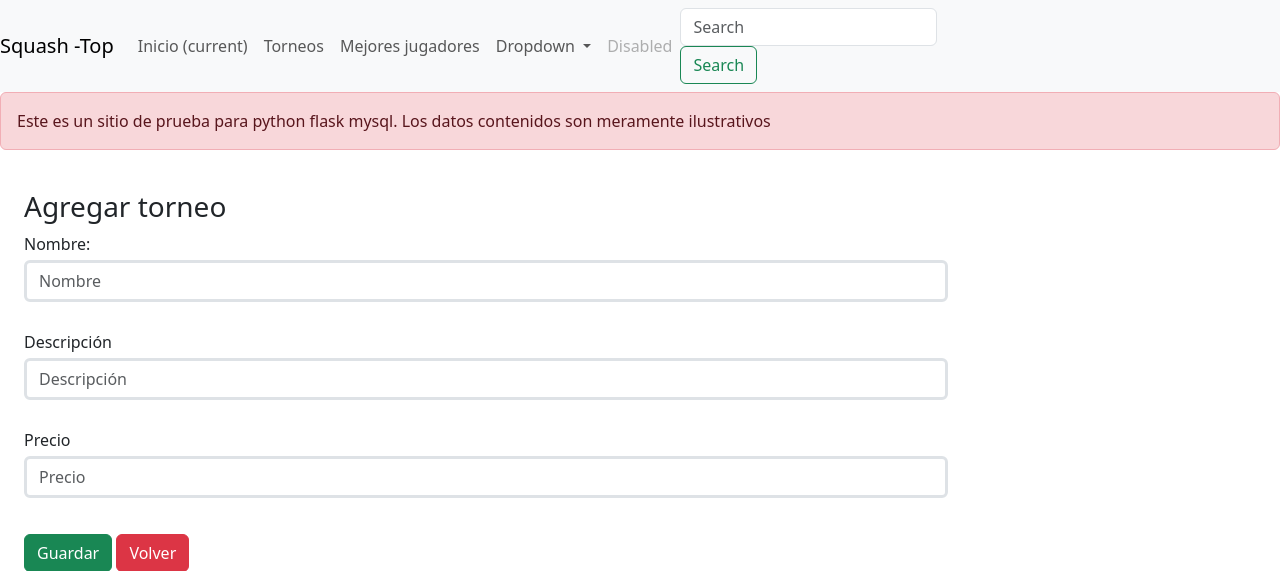
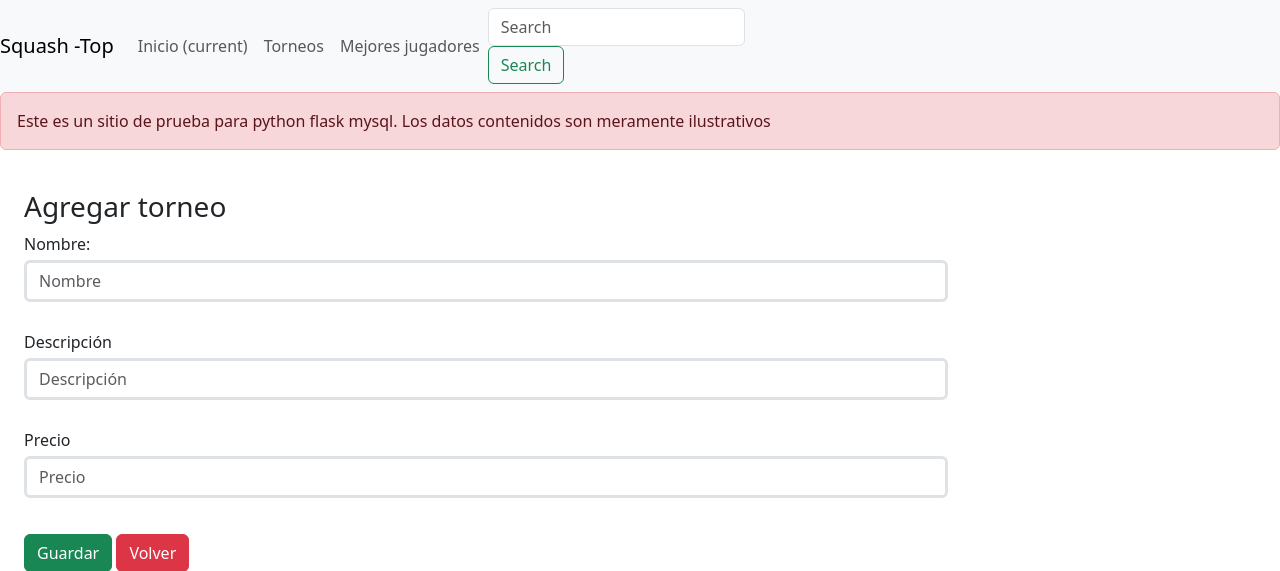
Before and after one commit to jgmarduel/cac-backend, a Flask app: page /agregar_torneo in a window 1280 px wide. Shown: the top 571 px of the page. Run offline with Flask 3, Linux system fonts and the light colour scheme.

Commit message:
mejoramos nueva barra bootstrap

```diff
--- a/templates/index.html
+++ b/templates/index.html
@@ -55,20 +55,6 @@
       <li class="nav-item">
         <a class="nav-link" href="{{url_for('mejores')}}">Mejores jugadores</a>
       </li>
-      <li class="nav-item dropdown">
-        <a class="nav-link dropdown-toggle" href="#" id="navbarDropdown" role="button" data-toggle="dropdown" aria-haspopup="true" aria-expanded="false">
-          Dropdown
-        </a>
-        <div class="dropdown-menu" aria-labelledby="navbarDropdown">
-          <a class="dropdown-item" href="#">Action</a>
-          <a class="dropdown-item" href="#">Another action</a>
-          <div class="dropdown-divider"></div>
-          <a class="dropdown-item" href="#">Something else here</a>
-        </div>
-      </li>
-      <li class="nav-item">
-        <a class="nav-link disabled" href="#">Disabled</a>
-      </li>
     </ul>
     <form class="form-inline my-2 my-lg-0">
       <input class="form-control mr-sm-2" type="search" placeholder="Search" aria-label="Search">
```
